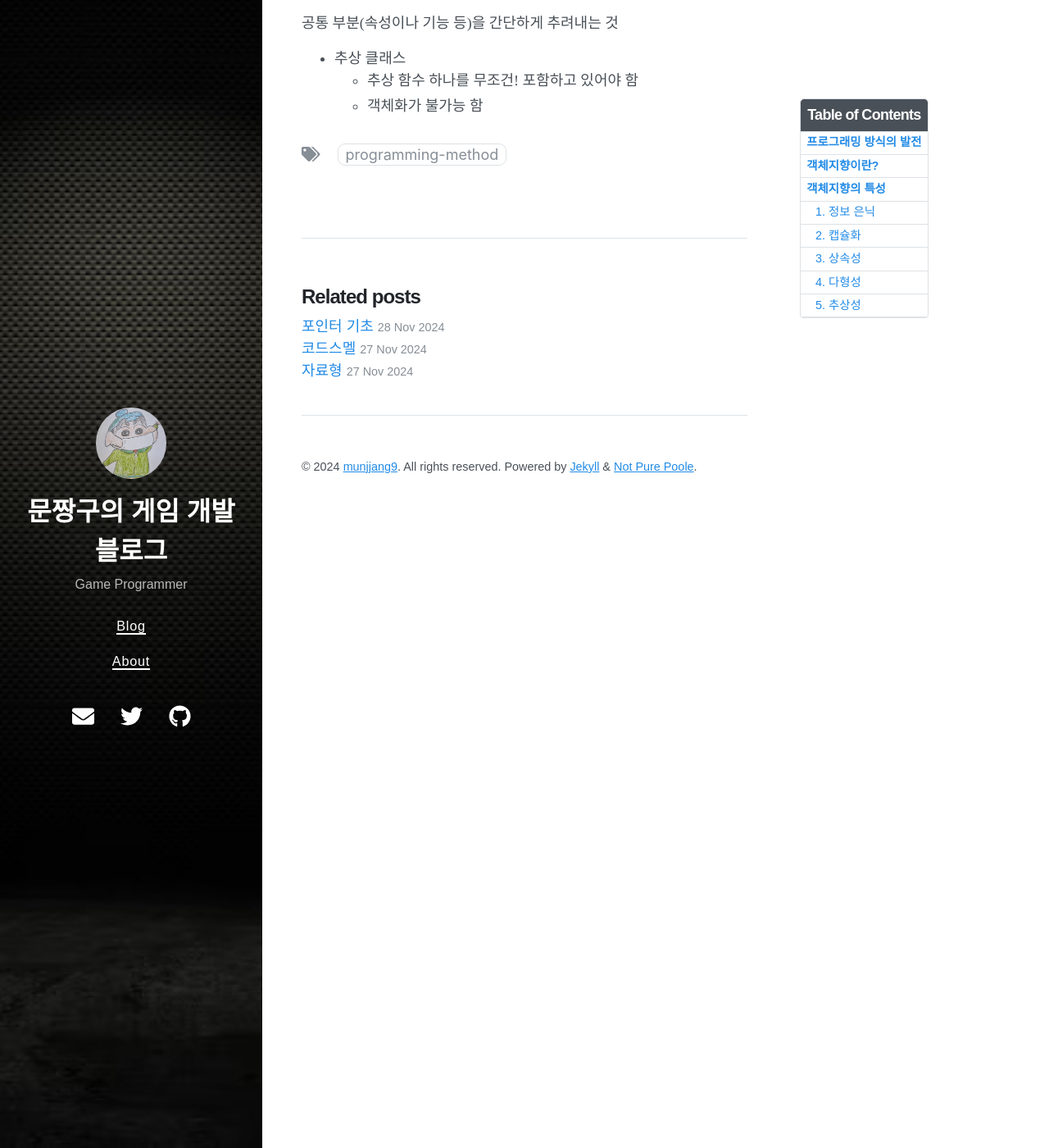
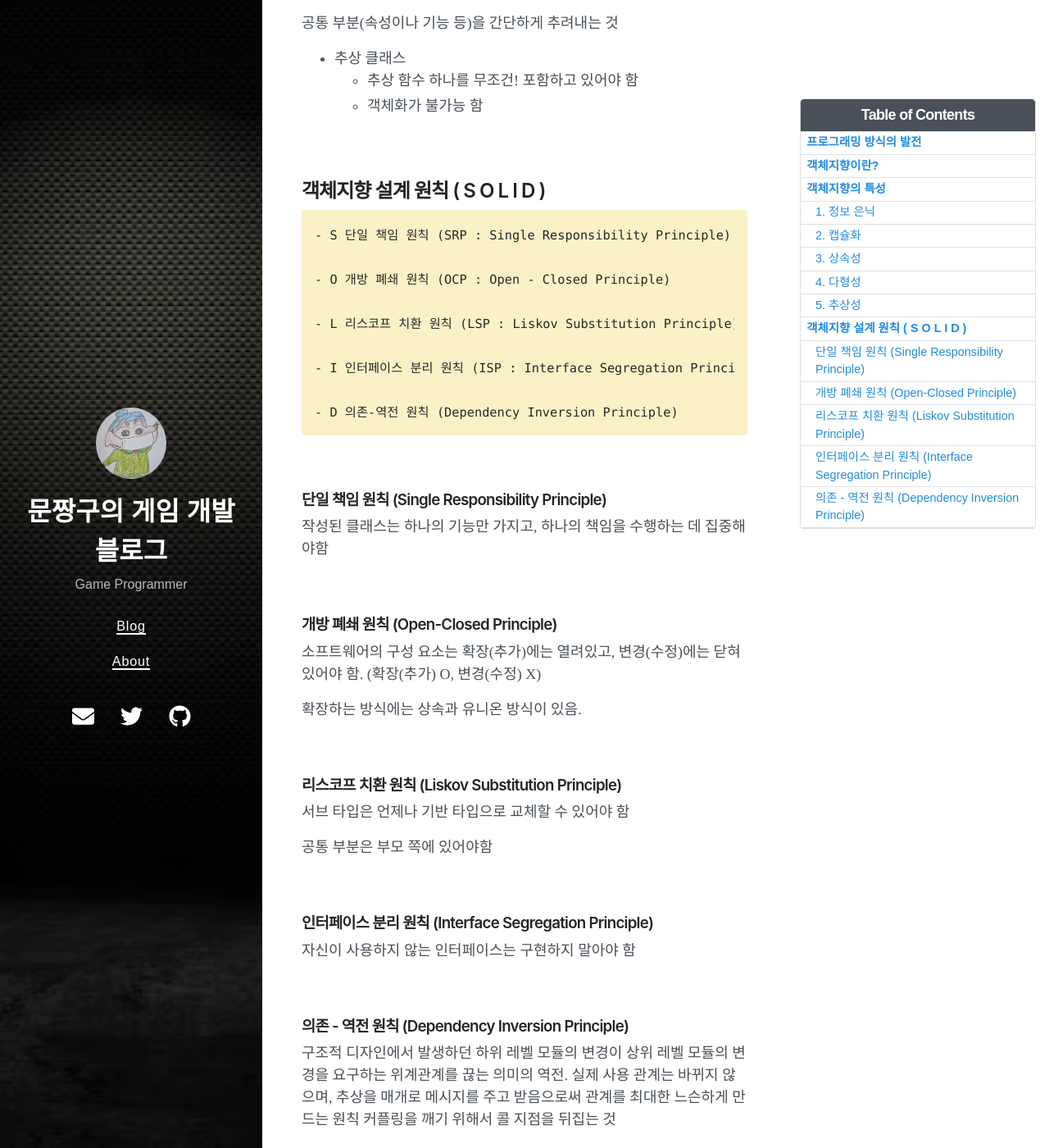
Before and after one commit to munjjang9/munjjang9.github.io, a Jekyll site: the page built from _posts/2024-11-28-programming-method.md, in a window 1280 px wide and 1400 px high, scrolled down 2019 px. Shown: the whole window at 82% size. Built offline with Jekyll 4.4.1, drawn with Linux system fonts in a browser that asks for light colours; nearby versions of some CDN libraries; some of the changed text lies outside the part shown.

Commit message:
Post Modified + tag added

```diff
--- a/_posts/2024-11-28-programming-method.md
+++ b/_posts/2024-11-28-programming-method.md
@@ -2,7 +2,7 @@
 layout: post
 title:  "프로그래밍 방식"
 author: munjjang9
-tags: [programming method]
+tags: [programming method, oop, solid principle]
 date: 2024-11-28 13:30 +0900
 categories: C/C++
 toc: true
@@ -77,3 +77,52 @@ toc: true
 - 추상 클래스
     - 추상 함수 하나를 무조건! 포함하고 있어야 함
     - 객체화가 불가능 함
+
+<br>
+
+## 객체지향 설계 원칙 ( S O L I D )
+
+    - S 단일 책임 원칙 (SRP : Single Responsibility Principle)
+
+    - O 개방 폐쇄 원칙 (OCP : Open - Closed Principle)
+
+    - L 리스코프 치환 원칙 (LSP : Liskov Substitution Principle)
+
+    - I 인터페이스 분리 원칙 (ISP : Interface Segregation Principle)
+
+    - D 의존-역전 원칙 (Dependency Inversion Principle)
+
+<br>
+
+### 단일 책임 원칙 (Single Responsibility Principle)
+작성된 클래스는 하나의 기능만 가지고, 하나의 책임을 수행하는 데 집중해야함
+
+<br>
+
+### 개방 폐쇄 원칙 (Open-Closed Principle)
+소프트웨어의 구성 요소는 확장(추가)에는 열려있고, 변경(수정)에는 닫혀있어야 함. (확장(추가) O, 변경(수정) X)
+
+확장하는 방식에는 상속과 유니온 방식이 있음.
+
+<br>
+
+### 리스코프 치환 원칙 (Liskov Substitution Principle)
+서브 타입은 언제나 기반 타입으로 교체할 수 있어야 함
+
+공통 부분은 부모 쪽에 있어야함
+
+<br>
+
+### 인터페이스 분리 원칙 (Interface Segregation Principle)
+자신이 사용하지 않는 인터페이스는 구현하지 말아야 함
+
+<br>
+
+### 의존 - 역전 원칙 (Dependency Inversion Principle)
+구조적 디자인에서 발생하던 하위 레벨 모듈의 변경이 상위 레벨 모듈의 변경을 요구하는 위계관계를 끊는 의미의 역전. 실제 사용 관계는 바뀌지 않으며, 추상을 매개로 메시지를 주고 받음으로써 관계를 최대한 느슨하게 만드는 원칙
+커플링을 깨기 위해서 콜 지점을 뒤집는 것
+
+<br>
+
+#### <mark>의존성 주입</mark> (DI : Dependency Injection)
+인터페이스를 사이에 둬서 클래스 레벨에서는 의존관계가 고정되지 않도록 하고 런타임 시에 관계를 동적으로 주입하여 유연성을 확보하고 결합도를 낮출 수 있게 하는 것
```
Also changed, not shown: _posts/2024-11-26-todays-keywords.md (+1 -1 lines), _posts/2024-11-27-compile-process.md (+3 -1 lines), _posts/2024-11-27-memory-segments.md (+24 -22 lines), _posts/2024-11-27-todays-keywords.md (+1 -1 lines).
